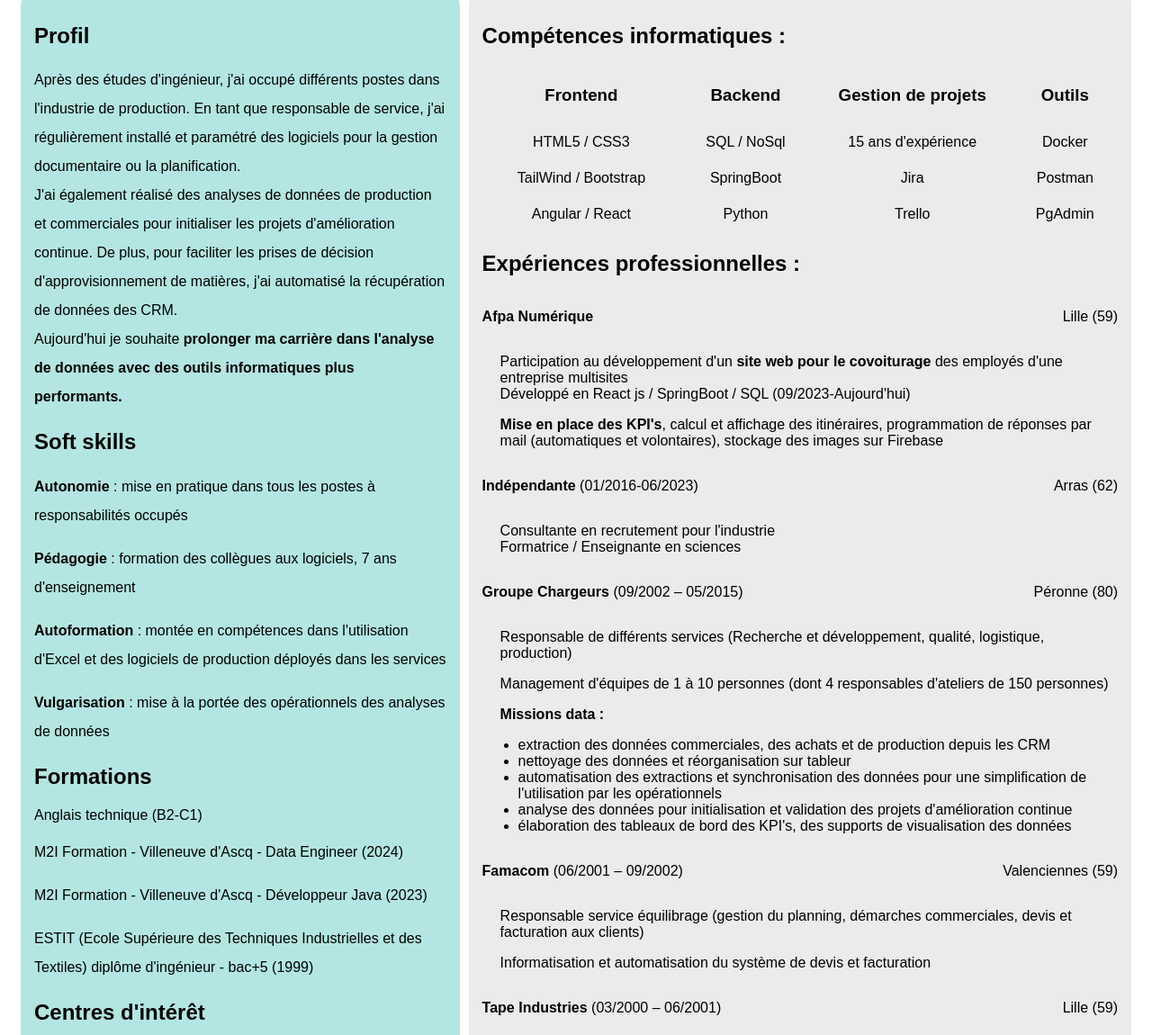
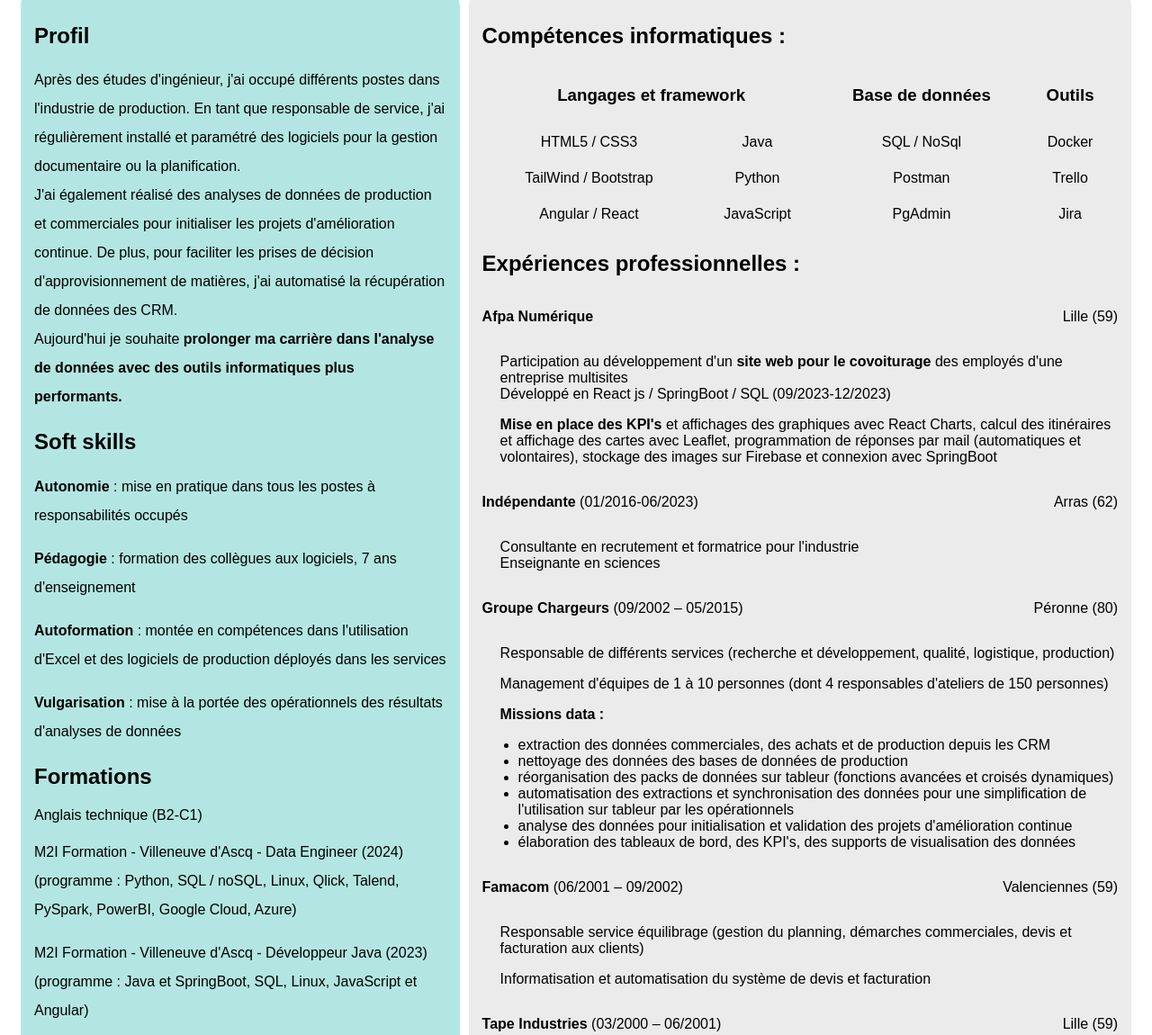
Before and after one commit to hesolean/CV_Data, a plain HTML site: page index.html in a window 1280 px wide. Shown: the part 297-1447 px from the top of the page at 90% size. Drawn offline with Linux system fonts and the light colour scheme.

Commit message:
mise à jour du CV

```diff
--- a/index.html
+++ b/index.html
@@ -5,7 +5,7 @@
     <meta http-equiv="X-UA-Compatible" content="IE=edge" />
     <meta name="viewport" content="width=device-width, initial-scale=1.0" />
     <link href="style.css" rel="stylesheet" />
-    <title>CV Dev</title>
+    <title>CV Data</title>
   </head>
 
   <body>
@@ -97,16 +97,17 @@
           services
         </p>
         <p class="interligne">
-          <strong>Vulgarisation</strong> : mise à la portée des opérationnels des
-          analyses de données
+          <strong>Vulgarisation</strong> : mise à la portée des opérationnels des résultats d'analyses de données
         </p>
         <h2>Formations</h2>
         <p>Anglais technique (B2-C1)</p>
         <p class="interligne">
           M2I Formation - Villeneuve d'Ascq - Data Engineer (2024)
+          <br>(programme : Python, SQL / noSQL, Linux, Qlick, Talend, PySpark, PowerBI, Google Cloud, Azure)
         </p>
         <p class="interligne">
           M2I Formation - Villeneuve d'Ascq - Développeur Java (2023)
+          <br>(programme : Java et SpringBoot, SQL, Linux, JavaScript et Angular)
         </p>
         <p class="interligne">
           ESTIT (Ecole Supérieure des Techniques Industrielles et des Textiles)
@@ -119,30 +120,29 @@
         <h2>Compétences informatiques :</h2>
         <table>
           <tr>
-            <th><h3>Frontend</h3></th>
-            <th><h3>Backend</h3></th>
+            <th colspan="2"><h3>Langages et framework</h3></th>
             <th>
-              <h3>Gestion de projets</h3>
+              <h3>Base de données</h3>
             </th>
             <th><h3>Outils</h3></th>
           </tr>
           <tr>
             <td>HTML5 / CSS3</td>
+            <td>Java</td>
             <td>SQL / NoSql</td>
-            <td>15 ans d'expérience</td>
             <td>Docker</td>
           </tr>
           <tr>
             <td>TailWind / Bootstrap</td>
-            <td>SpringBoot</td>
-            <td>Jira</td>
+            <td>Python</td>
             <td>Postman</td>
+            <td>Trello</td>
           </tr>
           <tr>
             <td>Angular / React</td>
-            <td>Python</td>
-            <td>Trello</td>
+            <td>JavaScript</td>
             <td>PgAdmin</td>
+            <td>Jira</td>
           </tr>
         </table>
         <h2>Expériences professionnelles :</h2>
@@ -156,18 +156,21 @@
             <strong>site web pour le covoiturage</strong> des employés d'une
             entreprise multisites
             <br/>Développé en
-            React js / SpringBoot / SQL (09/2023-Aujourd'hui)
+            React js / SpringBoot / SQL (09/2023-12/2023)
           </p>
           <p class="retrait">
-            <strong>Mise en place des KPI's</strong>, calcul et affichage des itinéraires, programmation de réponses par mail (automatiques et volontaires), stockage des images sur Firebase
+            <strong>Mise en place des KPI's</strong> et affichages des graphiques avec React Charts,
+            calcul des itinéraires et affichage des cartes avec Leaflet,
+            programmation de réponses par mail (automatiques et volontaires), stockage des images sur Firebase
+            et connexion avec SpringBoot
           </p>
           <div class="experiences">
             <p><strong>Indépendante</strong>  (01/2016-06/2023)</p>
             <p>Arras (62)</p>
           </div>
           <p class="retrait">
-            Consultante en recrutement pour l'industrie
-            <br/>Formatrice / Enseignante en sciences
+            Consultante en recrutement et formatrice pour l'industrie
+            <br/>Enseignante en sciences
           </p>
           <p class="retrait">
 
@@ -177,7 +180,7 @@
             <p>Péronne (80)</p>
           </div>
           <p class="retrait">
-            Responsable de différents services (Recherche et développement, qualité, logistique, production)
+            Responsable de différents services (recherche et développement, qualité, logistique, production)
           </p>
           <p class="retrait">
             Management d'équipes de 1 à 10 personnes (dont 4 responsables d'ateliers de 150 personnes)
@@ -186,10 +189,11 @@
             <strong>Missions data :</strong>
             <ul>
               <li>extraction des données commerciales, des achats et de production depuis les CRM</li>
-              <li>nettoyage des données et réorganisation sur tableur</li>
-              <li>automatisation des extractions et synchronisation des données pour une simplification de l'utilisation par les opérationnels</li>
+              <li>nettoyage des données des bases de données de production</li>
+              <li>réorganisation des packs de données sur tableur (fonctions avancées et croisés dynamiques)</li>
+              <li>automatisation des extractions et synchronisation des données pour une simplification de l'utilisation sur tableur par les opérationnels</li>
               <li>analyse des données pour initialisation et validation des projets d'amélioration continue</li>
-              <li>élaboration des tableaux de bord des KPI's, des supports de visualisation des données</li>
+              <li>élaboration des tableaux de bord, des KPI's, des supports de visualisation des données</li>
             </ul>
           </p>
           <div class="experiences">
```
Also changed, not shown: 2 other files.
